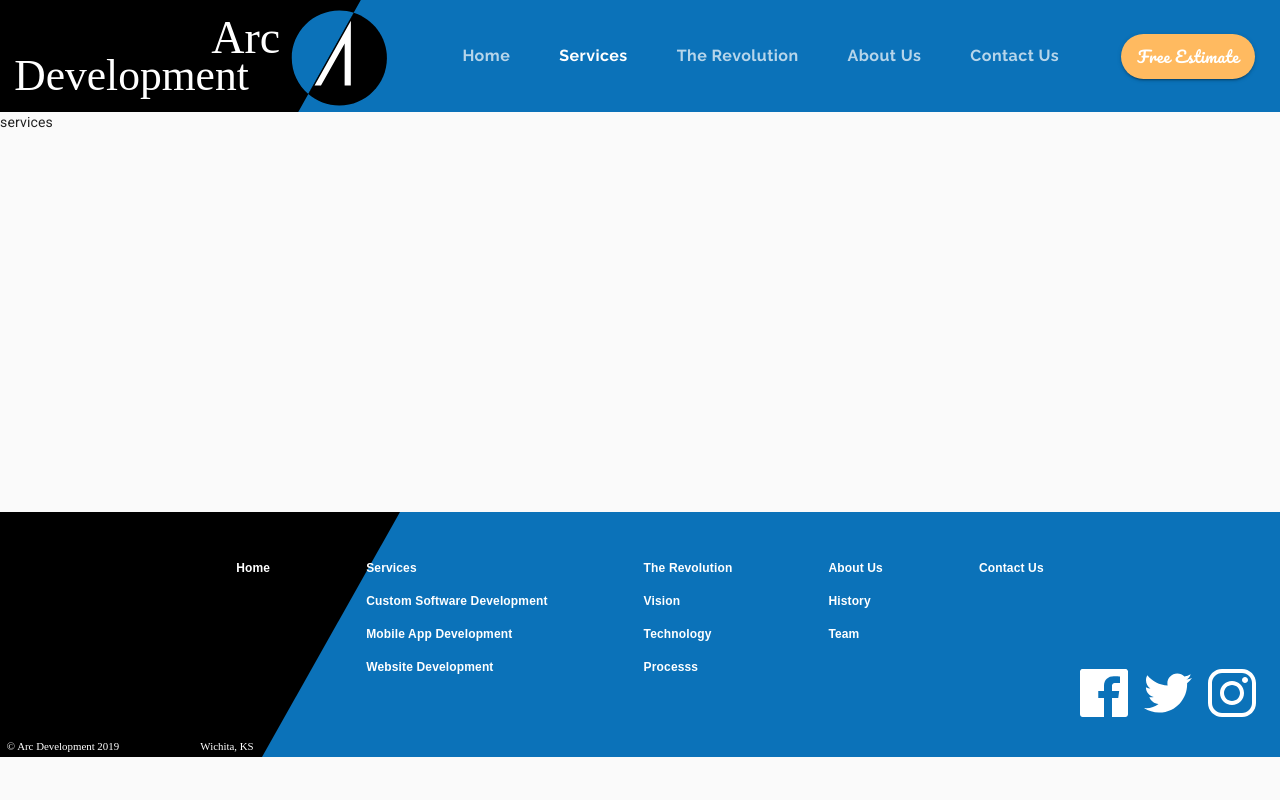
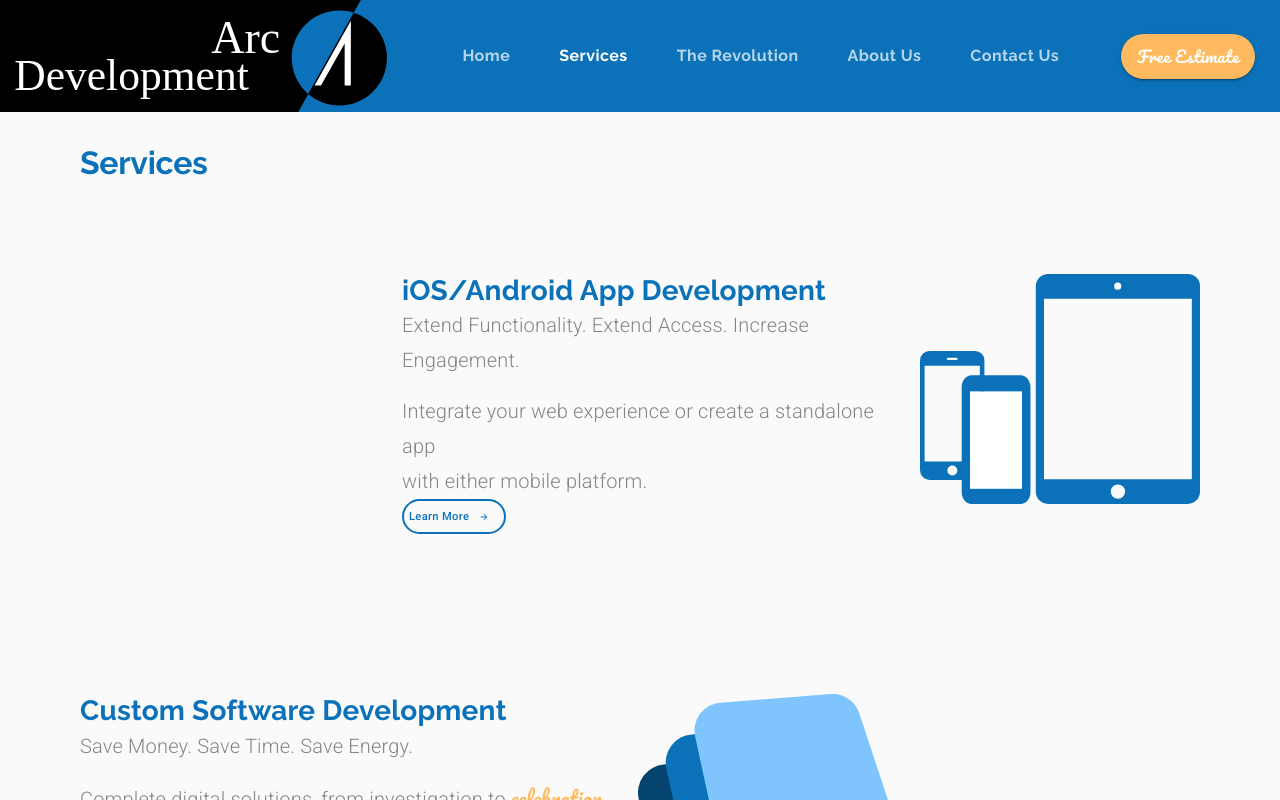
Before and after one commit to luckyleonard/material-ui-demo, a React (Create React App) app: page /services in a window 1280 px wide. Shown: the top 800 px of the page. Built offline with nearby package versions, Linux system fonts and the light colour scheme.

Commit message:
✨ page(ServicePage) implement service page

```diff
--- a/src/App.tsx
+++ b/src/App.tsx
@@ -8,6 +8,7 @@ import { BrowserRouter, Switch, Route } from 'react-router-dom';
 import Header from 'components/ui/Header';
 import Footer from 'components/ui/Footer';
 import LandingPage from 'containers/LandingPage';
+import ServicePage from 'containers/ServicePage';
 
 function App() {
   return (
@@ -21,7 +22,7 @@ function App() {
               <LandingPage />
             </Route>
             <Route exact path='/services'>
-              <div>services</div>
+              <ServicePage />
             </Route>
             <Route exact path='/customsoftware'>
               <div>customsoftware</div>
--- /dev/null
+++ b/src/containers/ServicePage/ServicePage.tsx
@@ -0,0 +1,54 @@
+import React, { FC } from 'react';
+
+import { Grid, Typography, useMediaQuery } from '@material-ui/core';
+import {
+  makeStyles,
+  createStyles,
+  Theme,
+  useTheme,
+} from '@material-ui/core/styles';
+import { MobileBlock, ServiceBlock, WebSiteBlock } from './components';
+
+const useStyles = makeStyles((theme: Theme) =>
+  createStyles({
+    mainContainer: {
+      marginTop: '5rem',
+      [theme.breakpoints.down('md')]: {
+        marginTop: '3rem',
+      },
+      [theme.breakpoints.down('xs')]: {
+        marginTop: '2rem',
+      },
+    },
+    title: {
+      marginLeft: '5rem',
+      [theme.breakpoints.down('sm')]: {
+        marginLeft: 0,
+      },
+    },
+  })
+);
+
+const ServicePage: FC = () => {
+  const classes = useStyles();
+  const theme = useTheme();
+  const matchSM = useMediaQuery(theme.breakpoints.down('sm'));
+
+  return (
+    <Grid container direction='column' className={classes.mainContainer}>
+      <Grid item className={classes.title}>
+        <Typography
+          align={matchSM ? 'center' : undefined}
+          variant='h2'
+          gutterBottom>
+          Services
+        </Typography>
+      </Grid>
+      <MobileBlock />
+      <ServiceBlock />
+      <WebSiteBlock />
+    </Grid>
+  );
+};
+
+export default ServicePage;
--- /dev/null
+++ b/src/containers/ServicePage/index.ts
@@ -0,0 +1 @@
+export { default } from './ServicePage';
```
